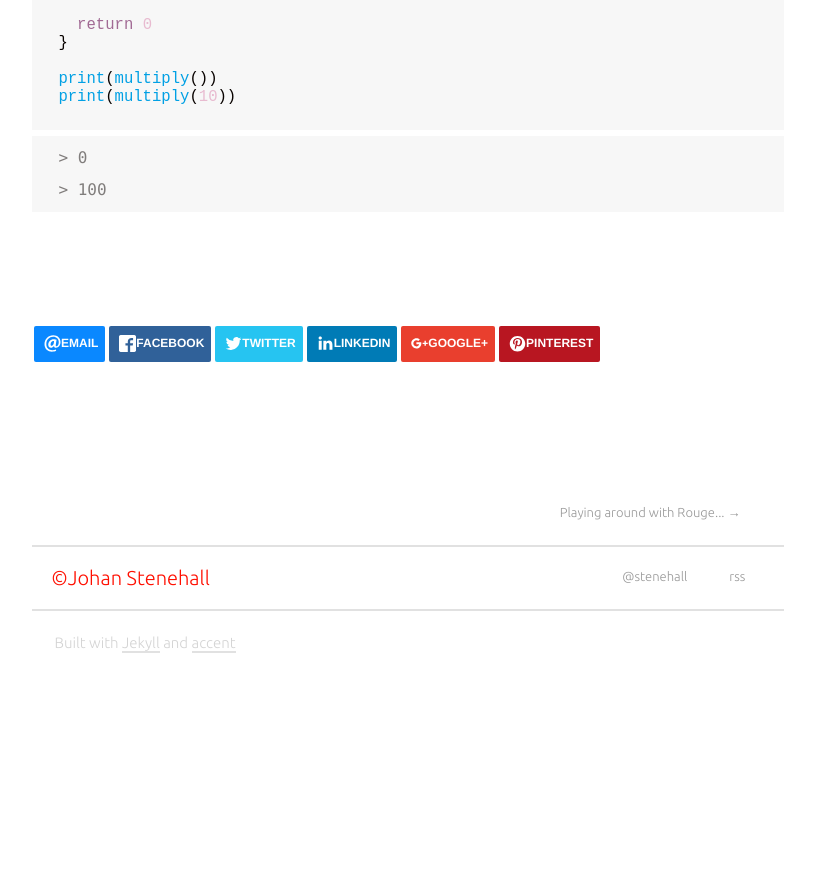
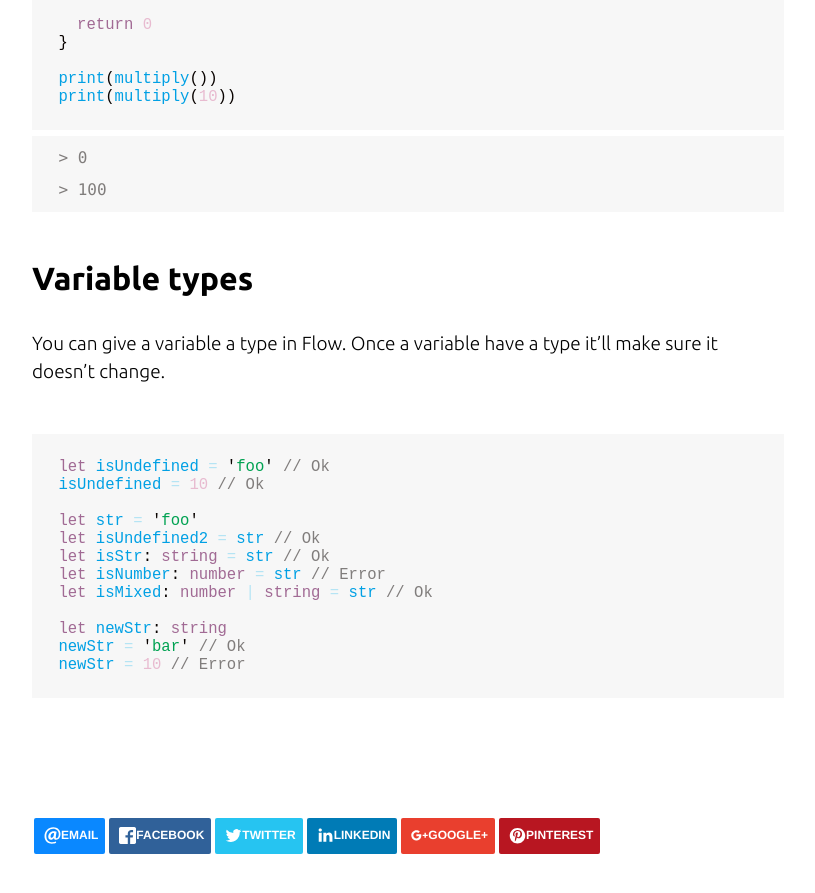
Before and after one commit to stenehall/stenehall.github.io, a Jekyll site: the page built from _posts/2017-07-04-learning-flow.md, in a window 1280 px wide and 900 px high, scrolled down 2973 px. Shown: the top 893 px of the window, without its empty margins (232-1047 px from the left). Built offline with Jekyll 4.4.1, drawn with Linux system fonts in a browser that asks for light colours; nearby versions of some CDN libraries; comment, search, counter and statistics services are not loaded; before the commit the page ends 3655 px from its top, so only the background shows below that.

Commit message:
Variable types

````diff
--- a/_posts/2017-07-04-learning-flow.md
+++ b/_posts/2017-07-04-learning-flow.md
@@ -101,3 +101,23 @@ function multiply(value: ?number) {
 print(multiply())
 print(multiply(10))
 ```
+
+
+## Variable types
+
+You can give a variable a type in Flow. Once a variable have a type it'll make sure it doesn't change.
+
+```typescript
+let isUndefined = 'foo' // Ok
+isUndefined = 10 // Ok
+
+let str = 'foo'
+let isUndefined2 = str // Ok
+let isStr: string = str // Ok
+let isNumber: number = str // Error
+let isMixed: number | string = str // Ok
+
+let newStr: string
+newStr = 'bar' // Ok
+newStr = 10 // Error
+```
````
Also changed, not shown: code/flow.js (+14 -0 lines).
